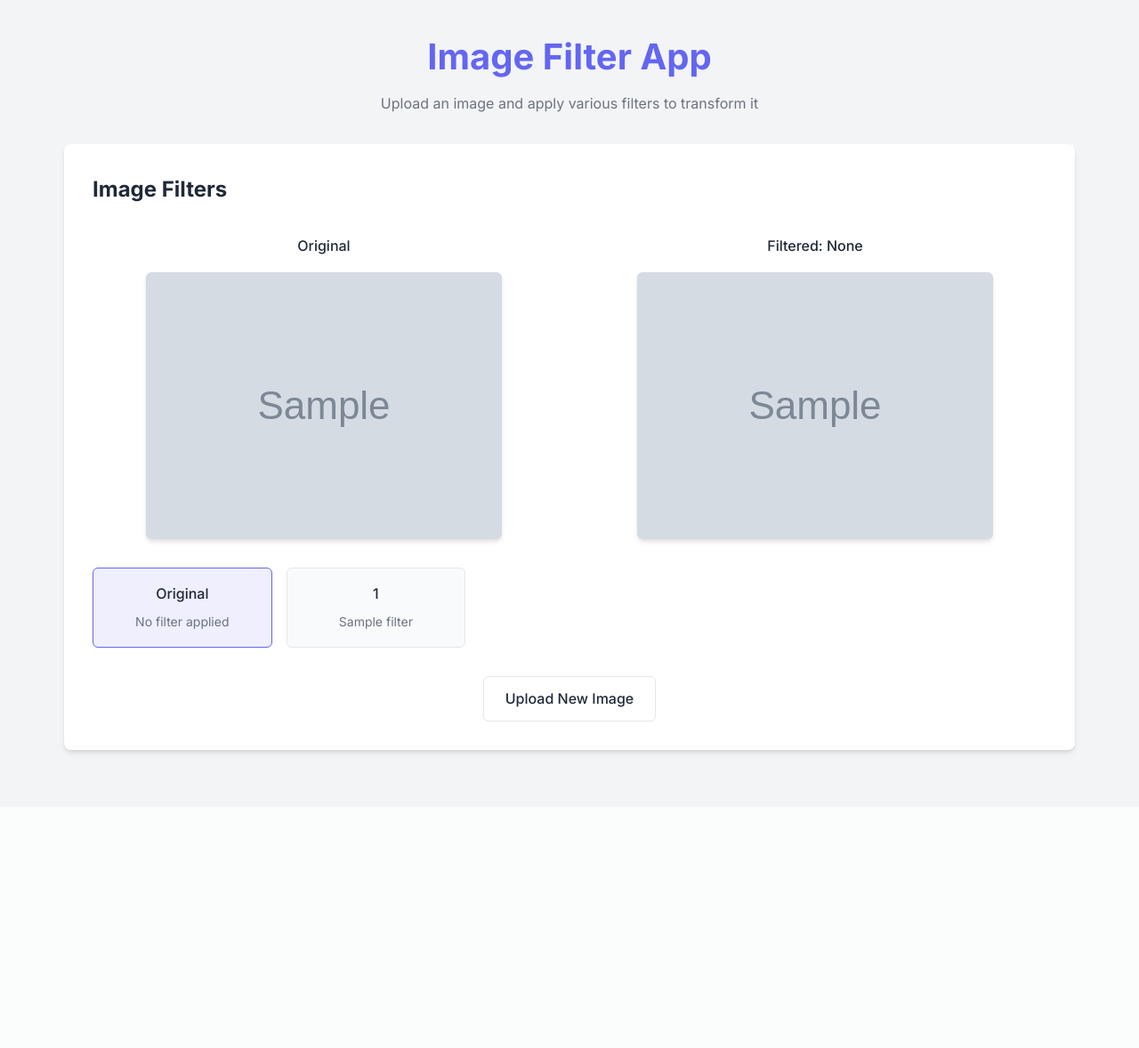
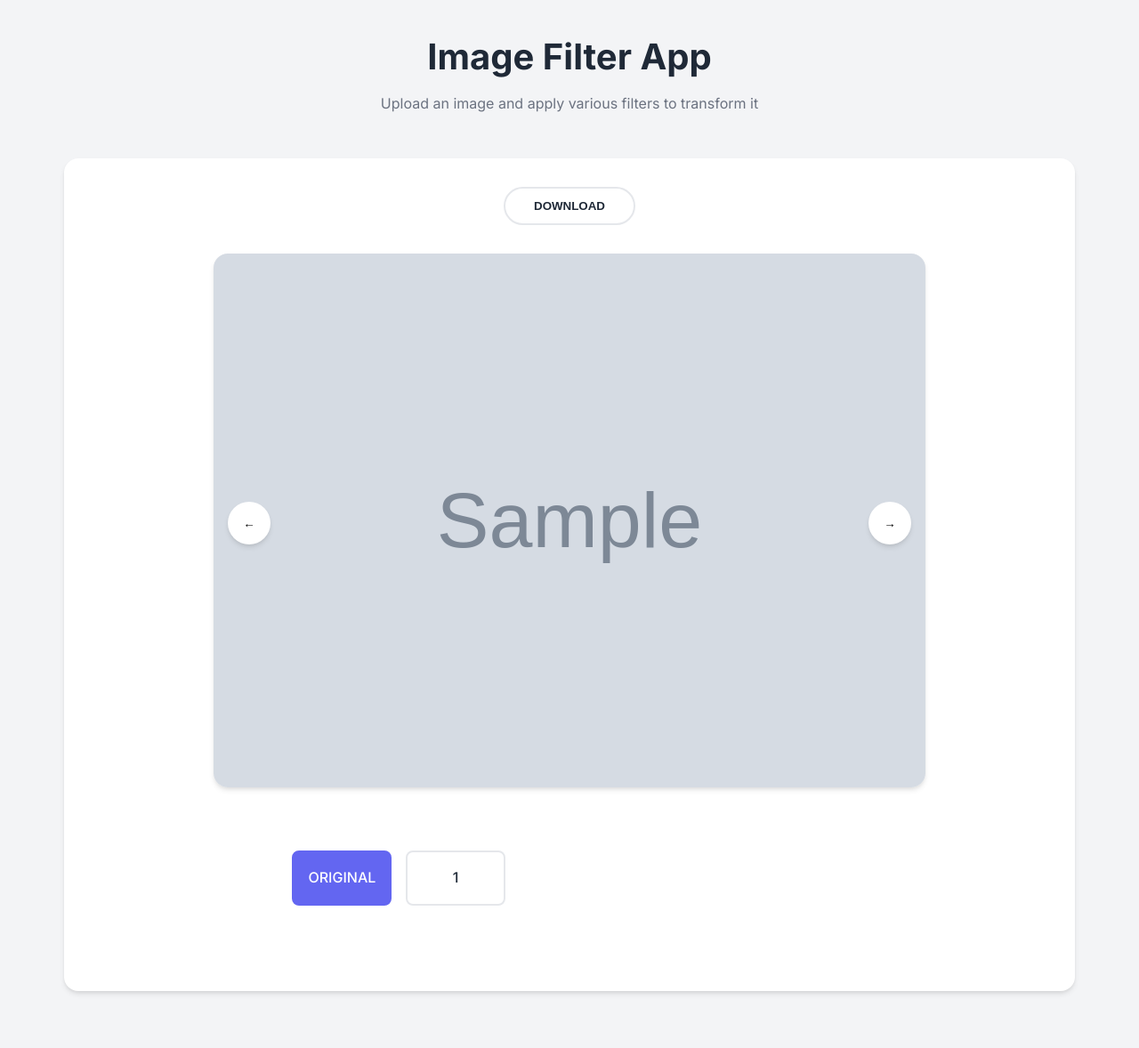
Before and after one commit to Wilcolab/Anythink-Market-cc4ax, a FastAPI app: template templates/filter.html in a window 1280 px wide. Shown: the whole page at 89% size. Before the commit the page ends 849 px from the top, so only its background shows below. Run offline with FastAPI, Linux system fonts and the light colour scheme; the template is opened without the code that fills it: most values are stand-ins (such as "Sample title", 1, 10 or a date in 2020); grey boxes marked "Sample" are stand-in pictures.

Commit message:
new design

```diff
--- a/static/css/style.css
+++ b/static/css/style.css
@@ -18,6 +18,7 @@ body {
   background-color: #f3f4f6;
   color: var(--text-color);
   line-height: 1.6;
+  min-height: 100vh;
 }
 
 .container {
@@ -28,13 +29,13 @@ body {
 
 .header {
   text-align: center;
-  margin-bottom: 2rem;
+  margin-bottom: 3rem;
 }
 
 .header h1 {
   font-size: 2.5rem;
   font-weight: 700;
-  color: var(--primary-color);
+  color: var(--text-color);
   margin-bottom: 0.5rem;
 }
 
@@ -46,7 +47,7 @@ body {
 
 .card {
   background-color: white;
-  border-radius: 0.5rem;
+  border-radius: 1rem;
   box-shadow: var(--shadow);
   padding: 2rem;
   margin-bottom: 2rem;
--- a/templates/filter.html
+++ b/templates/filter.html
@@ -2,61 +2,132 @@
 
 {% block extra_head %}
 <style>
-    .preview-container {
-        display: grid;
-        grid-template-columns: repeat(2, 1fr);
+    .image-viewer {
+        display: flex;
+        flex-direction: column;
+        align-items: center;
         gap: 2rem;
         margin-bottom: 2rem;
     }
 
-    .filter-active {
-        border-color: var(--primary-color);
-        background-color: rgba(99, 102, 241, 0.1);
+    .download-button {
+        background-color: white;
+        color: var(--text-color);
+        padding: 0.75rem 2rem;
+        border: 2px solid var(--border-color);
+        border-radius: 2rem;
+        font-weight: 600;
+        cursor: pointer;
+        transition: all 0.3s ease;
     }
 
-    .download-container {
+    .download-button:hover {
+        border-color: var(--primary-color);
+        color: var(--primary-color);
+    }
+
+    .image-container {
+        position: relative;
+        width: 100%;
+        max-width: 800px;
+        margin: 0 auto;
+    }
+
+    .image-navigation {
+        position: absolute;
+        top: 50%;
+        transform: translateY(-50%);
+        width: 100%;
+        display: flex;
+        justify-content: space-between;
+        padding: 0 1rem;
+        pointer-events: none;
+    }
+
+    .nav-arrow {
+        background-color: white;
+        border: none;
+        border-radius: 50%;
+        width: 3rem;
+        height: 3rem;
+        display: flex;
+        align-items: center;
+        justify-content: center;
+        cursor: pointer;
+        box-shadow: var(--shadow);
+        pointer-events: auto;
+        transition: transform 0.3s ease;
+    }
+
+    .nav-arrow:hover {
+        transform: scale(1.1);
+    }
+
+    .preview-image {
+        width: 100%;
+        height: auto;
+        border-radius: 1rem;
+        box-shadow: var(--shadow);
+    }
+
+    .filter-grid {
+        display: grid;
+        grid-template-columns: repeat(5, 1fr);
+        gap: 1rem;
+        margin-top: 2rem;
+        max-width: 800px;
+        margin: 2rem auto;
+    }
+
+    .filter-button {
+        background-color: white;
+        border: 2px solid var(--border-color);
+        border-radius: 0.5rem;
+        padding: 1rem;
         text-align: center;
-        margin-top: 1rem;
-        display: none;
+        cursor: pointer;
+        transition: all 0.3s ease;
+        font-weight: 500;
+    }
+
+    .filter-button:hover {
+        border-color: var(--primary-color);
+    }
+
+    .filter-button.active {
+        background-color: var(--primary-color);
+        border-color: var(--primary-color);
+        color: white;
+    }
+
+    @media (max-width: 768px) {
+        .filter-grid {
+            grid-template-columns: repeat(3, 1fr);
+        }
     }
 </style>
 {% endblock %}
 
 {% block content %}
 <div class="card">
-    <h2>Image Filters</h2>
-    <div class="preview-container">
-        <div class="preview-box">
-            <div class="preview-title">Original</div>
-            <img src="{{ image_data }}" alt="Original image" class="preview-image" id="original-image">
-        </div>
-        <div class="preview-box">
-            <div class="preview-title">Filtered: <span id="current-filter">None</span></div>
+    <div class="image-viewer">
+        <button class="download-button" id="download-button">
+            DOWNLOAD
+        </button>
+
+        <div class="image-container">
             <img src="{{ image_data }}" alt="Filtered image" class="preview-image" id="filtered-image">
-            <div class="download-container" id="download-container">
-                <a href="#" class="button" id="download-button">Download</a>
-            </div>
+            <div class="image-navigation">
+                <button class="nav-arrow" id="prev-filter">←</button>
+                <button class="nav-arrow" id="next-filter">→</button>
             </div>
         </div>
 
-    <div>
-        <input type="hidden" name="image_id" id="image-id" value="{{ image_id }}">
-
-        <div class="filter-container">
-            <div class="filter-option" data-filter="none">
-                <div class="filter-name">Original</div>
-                <div class="filter-description">No filter applied</div>
-            </div>
+        <div class="filter-grid">
+            <div class="filter-button active" data-filter="original">ORIGINAL</div>
             {% for filter_id, filter_name in filters.items() %}
-            <div class="filter-option" data-filter="{{ filter_id }}">
-                <div class="filter-name">{{ filter_id|capitalize }}</div>
-                <div class="filter-description">{{ filter_name }}</div>
-            </div>
+            <div class="filter-button" data-filter="{{ filter_id }}">{{ filter_id|upper }}</div>
             {% endfor %}
-        </div>
-
-        <div class="button-container">
-            <a href="/" class="button button-secondary">Upload New Image</a>
         </div>
 
         <div class="loading" id="loading">
@@ -66,6 +137,8 @@
             </svg>
             <span>Processing Image...</span>
         </div>
+
+        <input type="hidden" name="image_id" id="image-id" value="{{ image_id }}">
     </div>
 </div>
 {% endblock %}
@@ -73,37 +146,29 @@
 {% block extra_scripts %}
 <script>
 document.addEventListener('DOMContentLoaded', function() {
-        const filterOptions = document.querySelectorAll('.filter-option');
+    const filterButtons = document.querySelectorAll('.filter-button');
     const imageId = document.getElementById('image-id').value;
     const filteredImage = document.getElementById('filtered-image');
-        const originalImage = document.getElementById('original-image');
-        const currentFilterText = document.getElementById('current-filter');
     const loadingIndicator = document.getElementById('loading');
-        const downloadContainer = document.getElementById('download-container');
     const downloadButton = document.getElementById('download-button');
+    const prevButton = document.getElementById('prev-filter');
+    const nextButton = document.getElementById('next-filter');
 
     let currentImageData = null;
-        let currentFilterName = 'None';
+    let currentFilterName = 'original';
+    let currentFilterIndex = 0;
+
+    // Create array of all filters including original
+    const filters = ['original'].concat(Array.from(filterButtons)
+        .filter(btn => btn.dataset.filter !== 'original')
+        .map(btn => btn.dataset.filter));
 
     // Hide loading indicator initially
     loadingIndicator.style.display = 'none';
 
-        filterOptions.forEach(option => {
-            option.addEventListener('click', function() {
-                // Remove active class from all options
-                filterOptions.forEach(opt => opt.classList.remove('filter-active'));
-
-                // Add active class to selected option
-                this.classList.add('filter-active');
-
-                const selectedFilter = this.getAttribute('data-filter');
-                currentFilterName = selectedFilter === 'none' ? 'None' : selectedFilter.charAt(0).toUpperCase() + selectedFilter.slice(1);
-                currentFilterText.textContent = currentFilterName;
-
-                // If "none" is selected, show the original image
-                if (selectedFilter === 'none') {
-                    filteredImage.src = originalImage.src;
-                    downloadContainer.style.display = 'none';
+    function applyFilter(filterName) {
+        if (filterName === 'original') {
+            filteredImage.src = '{{ image_data }}';
             currentImageData = null;
             return;
         }
@@ -114,7 +179,7 @@
         // Create form data
         const formData = new FormData();
         formData.append('image_id', imageId);
-                formData.append('selected_filter', selectedFilter);
+        formData.append('selected_filter', filterName);
 
         // Send request to apply filter
         fetch('/api/apply-filter', {
@@ -123,64 +188,82 @@
         })
         .then(response => response.json())
         .then(data => {
-                    // Update filtered image source with base64 data
             filteredImage.src = data.image_data;
             currentImageData = data.image_data;
-
-                    // Show download button
-                    downloadContainer.style.display = 'block';
-
-                    // Hide loading indicator
             loadingIndicator.style.display = 'none';
         })
         .catch(error => {
             console.error('Error applying filter:', error);
             loadingIndicator.style.display = 'none';
         });
+    }
+
+    function updateActiveFilter(filterName) {
+        filterButtons.forEach(btn => {
+            btn.classList.toggle('active', btn.dataset.filter === filterName);
         });
+        currentFilterName = filterName;
+        currentFilterIndex = filters.indexOf(filterName);
+    }
+
+    // Handle filter button clicks
+    filterButtons.forEach(button => {
+        button.addEventListener('click', function() {
+            const filterName = this.dataset.filter;
+            applyFilter(filterName);
+            updateActiveFilter(filterName);
+        });
+    });
+
+    // Handle navigation arrows
+    prevButton.addEventListener('click', function() {
+        currentFilterIndex = (currentFilterIndex - 1 + filters.length) % filters.length;
+        const filterName = filters[currentFilterIndex];
+        applyFilter(filterName);
+        updateActiveFilter(filterName);
+    });
+
+    nextButton.addEventListener('click', function() {
+        currentFilterIndex = (currentFilterIndex + 1) % filters.length;
+        const filterName = filters[currentFilterIndex];
+        applyFilter(filterName);
+        updateActiveFilter(filterName);
     });
 
     // Handle download button click
     downloadButton.addEventListener('click', function(e) {
         e.preventDefault();
 
+        if (!currentImageData && currentFilterName === 'original') {
+            currentImageData = '{{ image_data }}';
+        }
+
         if (!currentImageData) return;
 
-            // Create a form for the download POST request
         const form = document.createElement('form');
         form.method = 'POST';
         form.action = '/download';
         form.style.display = 'none';
 
-            // Add the image data
         const imageDataInput = document.createElement('input');
         imageDataInput.type = 'hidden';
         imageDataInput.name = 'image_data';
         imageDataInput.value = currentImageData;
         form.appendChild(imageDataInput);
 
-            // Add the filter name
         const filterNameInput = document.createElement('input');
         filterNameInput.type = 'hidden';
         filterNameInput.name = 'filter_name';
-            filterNameInput.value = currentFilterName.toLowerCase();
+        filterNameInput.value = currentFilterName;
         form.appendChild(filterNameInput);
 
-            // Submit the form
         document.body.appendChild(form);
         form.submit();
 
-            // Clean up
         setTimeout(() => {
             document.body.removeChild(form);
         }, 1000);
     });
-
-        // Select "Original" by default
-        const originalOption = document.querySelector('.filter-option[data-filter="none"]');
-        if (originalOption) {
-            originalOption.classList.add('filter-active');
-        }
 });
 </script>
 {% endblock %}
```
Also changed, not shown: other parts of static/css/style.css (+38 -2 lines), templates/index.html (+79 -15 lines). Lines whose indentation alone changed are shown as unchanged.
